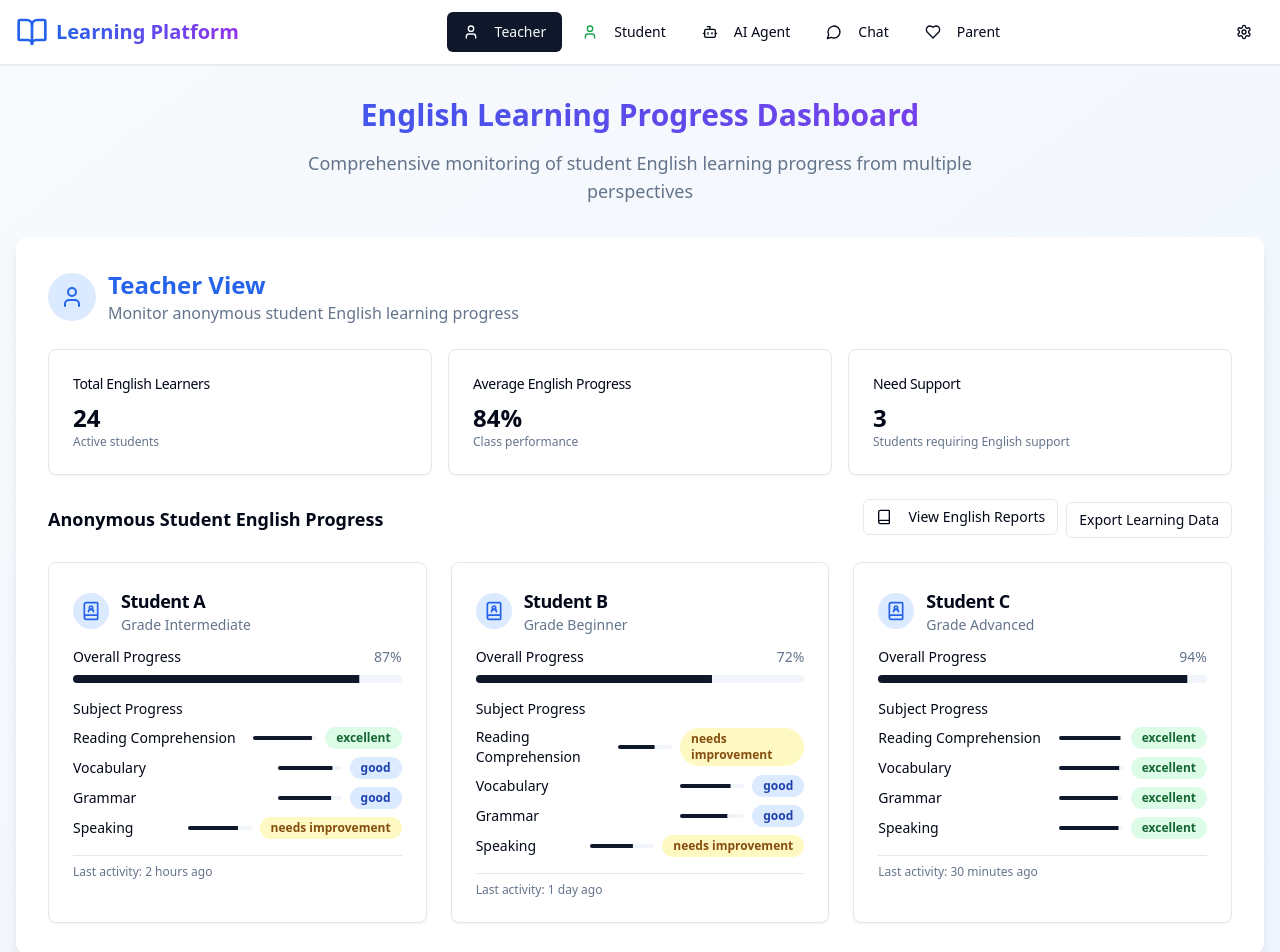
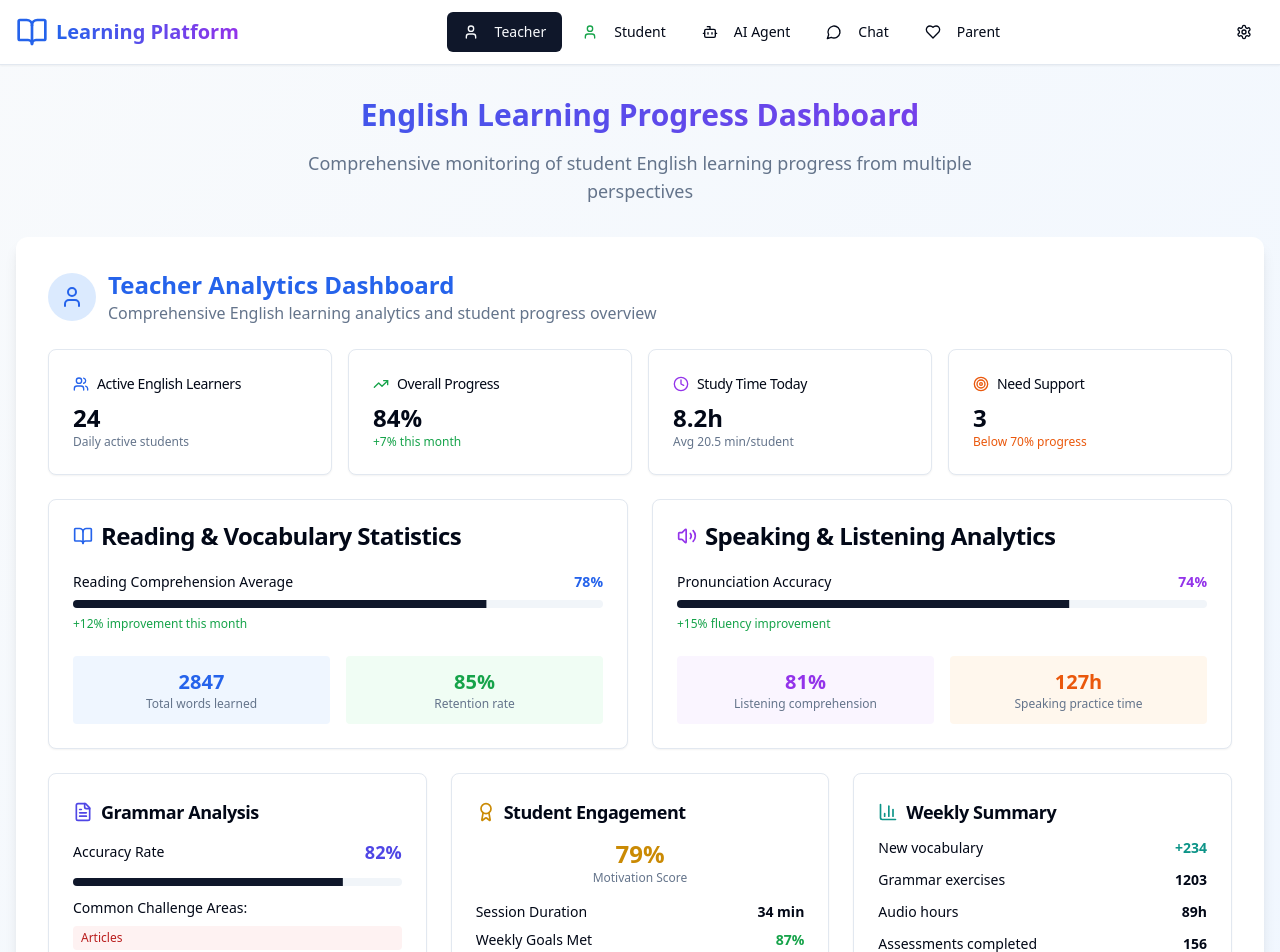
Before and after one commit to yusheng-chen-ric/learner-teacher-bridge, a React (Vite) app: page / in a window 1280 px wide. Shown: the top 952 px of the page. Built offline with nearby package versions, Linux system fonts and the light colour scheme.

Commit message:
Add teacher dashboard statistics
Implement statistics and overviews for teachers.

```diff
--- a/src/components/TeacherDashboard.tsx
+++ b/src/components/TeacherDashboard.tsx
@@ -1,8 +1,8 @@
-
 import { Card, CardContent, CardHeader, CardTitle } from "@/components/ui/card";
 import { StudentProgressCard } from "./StudentProgressCard";
 import { Button } from "@/components/ui/button";
-import { User, Book } from "lucide-react";
+import { Progress } from "@/components/ui/progress";
+import { User, Book, TrendingUp, Clock, Target, Award, Users, BarChart3, BookOpen, Volume2, FileText, MessageSquare } from "lucide-react";
 
 const mockStudents = [
   {
@@ -46,6 +46,45 @@ const mockStudents = [
   }
 ];
 
+const englishLearningStats = {
+  readingComprehension: {
+    averageScore: 78,
+    improvement: "+12%",
+    studentsAbove80: 15,
+    totalAssessments: 156
+  },
+  vocabulary: {
+    wordsLearned: 2847,
+    newWordsThisWeek: 234,
+    retentionRate: 85,
+    difficultWords: 12
+  },
+  grammar: {
+    averageAccuracy: 82,
+    commonMistakes: ["Articles", "Present Perfect", "Prepositions"],
+    improvementRate: "+8%",
+    exercisesCompleted: 1203
+  },
+  speaking: {
+    pronunciationScore: 74,
+    fluencyImprovement: "+15%",
+    speakingHours: 127,
+    confidenceLevel: 68
+  },
+  listening: {
+    comprehensionRate: 81,
+    audioHoursCompleted: 89,
+    nativeSpeedTolerance: 72,
+    improvement: "+9%"
+  },
+  engagement: {
+    dailyActiveStudents: 22,
+    averageSessionTime: 34,
+    weeklyGoalCompletion: 87,
+    motivationScore: 79
+  }
+};
+
 export const TeacherDashboard = () => {
   return (
     <div className="space-y-6">
@@ -54,54 +93,235 @@ export const TeacherDashboard = () => {
           <User className="h-6 w-6 text-blue-600" />
         </div>
         <div>
-          <h2 className="text-2xl font-bold text-blue-600">Teacher View</h2>
-          <p className="text-muted-foreground">Monitor anonymous student English learning progress</p>
+          <h2 className="text-2xl font-bold text-blue-600">Teacher Analytics Dashboard</h2>
+          <p className="text-muted-foreground">Comprehensive English learning analytics and student progress overview</p>
         </div>
       </div>
 
-      <div className="grid grid-cols-1 md:grid-cols-3 gap-4 mb-6">
+      {/* Key Metrics Overview */}
+      <div className="grid grid-cols-1 md:grid-cols-4 gap-4 mb-6">
         <Card>
           <CardHeader className="pb-2">
-            <CardTitle className="text-sm font-medium">Total English Learners</CardTitle>
+            <CardTitle className="text-sm font-medium flex items-center">
+              <Users className="h-4 w-4 mr-2 text-blue-600" />
+              Active English Learners
+            </CardTitle>
           </CardHeader>
           <CardContent>
             <div className="text-2xl font-bold">24</div>
-            <p className="text-xs text-muted-foreground">Active students</p>
+            <p className="text-xs text-muted-foreground">Daily active students</p>
           </CardContent>
         </Card>
 
         <Card>
           <CardHeader className="pb-2">
-            <CardTitle className="text-sm font-medium">Average English Progress</CardTitle>
+            <CardTitle className="text-sm font-medium flex items-center">
+              <TrendingUp className="h-4 w-4 mr-2 text-green-600" />
+              Overall Progress
+            </CardTitle>
           </CardHeader>
           <CardContent>
             <div className="text-2xl font-bold">84%</div>
-            <p className="text-xs text-muted-foreground">Class performance</p>
+            <p className="text-xs text-green-600">+7% this month</p>
           </CardContent>
         </Card>
 
         <Card>
           <CardHeader className="pb-2">
-            <CardTitle className="text-sm font-medium">Need Support</CardTitle>
+            <CardTitle className="text-sm font-medium flex items-center">
+              <Clock className="h-4 w-4 mr-2 text-purple-600" />
+              Study Time Today
+            </CardTitle>
+          </CardHeader>
+          <CardContent>
+            <div className="text-2xl font-bold">8.2h</div>
+            <p className="text-xs text-muted-foreground">Avg 20.5 min/student</p>
+          </CardContent>
+        </Card>
+
+        <Card>
+          <CardHeader className="pb-2">
+            <CardTitle className="text-sm font-medium flex items-center">
+              <Target className="h-4 w-4 mr-2 text-orange-600" />
+              Need Support
+            </CardTitle>
           </CardHeader>
           <CardContent>
             <div className="text-2xl font-bold">3</div>
-            <p className="text-xs text-muted-foreground">Students requiring English support</p>
+            <p className="text-xs text-orange-600">Below 70% progress</p>
           </CardContent>
         </Card>
       </div>
 
-      <div className="flex justify-between items-center">
+      {/* English Skills Breakdown */}
+      <div className="grid grid-cols-1 lg:grid-cols-2 gap-6 mb-6">
+        <Card>
+          <CardHeader>
+            <CardTitle className="flex items-center">
+              <BookOpen className="h-5 w-5 mr-2 text-blue-600" />
+              Reading & Vocabulary Statistics
+            </CardTitle>
+          </CardHeader>
+          <CardContent className="space-y-4">
+            <div className="space-y-2">
+              <div className="flex justify-between items-center">
+                <span className="text-sm font-medium">Reading Comprehension Average</span>
+                <span className="text-sm text-blue-600 font-semibold">{englishLearningStats.readingComprehension.averageScore}%</span>
+              </div>
+              <Progress value={englishLearningStats.readingComprehension.averageScore} className="h-2" />
+              <p className="text-xs text-green-600">{englishLearningStats.readingComprehension.improvement} improvement this month</p>
+            </div>
+
+            <div className="grid grid-cols-2 gap-4 pt-2">
+              <div className="text-center p-3 bg-blue-50 rounded">
+                <div className="text-xl font-bold text-blue-600">{englishLearningStats.vocabulary.wordsLearned}</div>
+                <p className="text-xs text-muted-foreground">Total words learned</p>
+              </div>
+              <div className="text-center p-3 bg-green-50 rounded">
+                <div className="text-xl font-bold text-green-600">{englishLearningStats.vocabulary.retentionRate}%</div>
+                <p className="text-xs text-muted-foreground">Retention rate</p>
+              </div>
+            </div>
+          </CardContent>
+        </Card>
+
+        <Card>
+          <CardHeader>
+            <CardTitle className="flex items-center">
+              <Volume2 className="h-5 w-5 mr-2 text-purple-600" />
+              Speaking & Listening Analytics
+            </CardTitle>
+          </CardHeader>
+          <CardContent className="space-y-4">
+            <div className="space-y-2">
+              <div className="flex justify-between items-center">
+                <span className="text-sm font-medium">Pronunciation Accuracy</span>
+                <span className="text-sm text-purple-600 font-semibold">{englishLearningStats.speaking.pronunciationScore}%</span>
+              </div>
+              <Progress value={englishLearningStats.speaking.pronunciationScore} className="h-2" />
+              <p className="text-xs text-green-600">{englishLearningStats.speaking.fluencyImprovement} fluency improvement</p>
+            </div>
+
+            <div className="grid grid-cols-2 gap-4 pt-2">
+              <div className="text-center p-3 bg-purple-50 rounded">
+                <div className="text-xl font-bold text-purple-600">{englishLearningStats.listening.comprehensionRate}%</div>
+                <p className="text-xs text-muted-foreground">Listening comprehension</p>
+              </div>
+              <div className="text-center p-3 bg-orange-50 rounded">
+                <div className="text-xl font-bold text-orange-600">{englishLearningStats.speaking.speakingHours}h</div>
+                <p className="text-xs text-muted-foreground">Speaking practice time</p>
+              </div>
+            </div>
+          </CardContent>
+        </Card>
+      </div>
+
+      {/* Grammar and Engagement Metrics */}
+      <div className="grid grid-cols-1 lg:grid-cols-3 gap-6 mb-6">
+        <Card>
+          <CardHeader className="pb-3">
+            <CardTitle className="text-lg flex items-center">
+              <FileText className="h-5 w-5 mr-2 text-indigo-600" />
+              Grammar Analysis
+            </CardTitle>
+          </CardHeader>
+          <CardContent>
+            <div className="space-y-3">
+              <div className="flex justify-between items-center">
+                <span className="text-sm font-medium">Accuracy Rate</span>
+                <span className="text-lg font-bold text-indigo-600">{englishLearningStats.grammar.averageAccuracy}%</span>
+              </div>
+              <Progress value={englishLearningStats.grammar.averageAccuracy} className="h-2" />
+
+              <div className="mt-4">
+                <p className="text-sm font-medium mb-2">Common Challenge Areas:</p>
+                <div className="space-y-1">
+                  {englishLearningStats.grammar.commonMistakes.map((mistake, index) => (
+                    <div key={index} className="text-xs bg-red-50 text-red-700 px-2 py-1 rounded">
+                      {mistake}
+                    </div>
+                  ))}
+                </div>
+              </div>
+            </div>
+          </CardContent>
+        </Card>
+
+        <Card>
+          <CardHeader className="pb-3">
+            <CardTitle className="text-lg flex items-center">
+              <Award className="h-5 w-5 mr-2 text-yellow-600" />
+              Student Engagement
+            </CardTitle>
+          </CardHeader>
+          <CardContent>
+            <div className="space-y-4">
+              <div className="text-center">
+                <div className="text-2xl font-bold text-yellow-600">{englishLearningStats.engagement.motivationScore}%</div>
+                <p className="text-xs text-muted-foreground">Motivation Score</p>
+              </div>
+
+              <div className="space-y-2">
+                <div className="flex justify-between text-sm">
+                  <span>Session Duration</span>
+                  <span className="font-semibold">{englishLearningStats.engagement.averageSessionTime} min</span>
+                </div>
+                <div className="flex justify-between text-sm">
+                  <span>Weekly Goals Met</span>
+                  <span className="font-semibold text-green-600">{englishLearningStats.engagement.weeklyGoalCompletion}%</span>
+                </div>
+              </div>
+            </div>
+          </CardContent>
+        </Card>
+
+        <Card>
+          <CardHeader className="pb-3">
+            <CardTitle className="text-lg flex items-center">
+              <BarChart3 className="h-5 w-5 mr-2 text-teal-600" />
+              Weekly Summary
+            </CardTitle>
+          </CardHeader>
+          <CardContent>
+            <div className="space-y-3">
+              <div className="flex justify-between text-sm">
+                <span>New vocabulary</span>
+                <span className="font-semibold text-teal-600">+{englishLearningStats.vocabulary.newWordsThisWeek}</span>
+              </div>
+              <div className="flex justify-between text-sm">
+                <span>Grammar exercises</span>
+                <span className="font-semibold">{englishLearningStats.grammar.exercisesCompleted}</span>
+              </div>
+              <div className="flex justify-between text-sm">
+                <span>Audio hours</span>
+                <span className="font-semibold">{englishLearningStats.listening.audioHoursCompleted}h</span>
+              </div>
+              <div className="flex justify-between text-sm">
+                <span>Assessments completed</span>
+                <span className="font-semibold">{englishLearningStats.readingComprehension.totalAssessments}</span>
+              </div>
+            </div>
+          </CardContent>
+        </Card>
+      </div>
+
+      {/* Action Buttons */}
+      <div className="flex justify-between items-center mb-6">
         <h3 className="text-lg font-semibold">Anonymous Student English Progress</h3>
         <div className="space-x-2">
           <Button variant="outline" size="sm">
+            <BarChart3 className="h-4 w-4 mr-2" />
+            Detailed Analytics
+          </Button>
+          <Button variant="outline" size="sm">
             <Book className="h-4 w-4 mr-2" />
-            View English Reports
+            Curriculum Insights
           </Button>
           <Button variant="outline" size="sm">Export Learning Data</Button>
         </div>
       </div>
 
+      {/* Student Progress Cards */}
       <div className="grid grid-cols-1 lg:grid-cols-2 xl:grid-cols-3 gap-6">
         {mockStudents.map((student) => (
           <StudentProgressCard key={student.id} student={student} />
```
